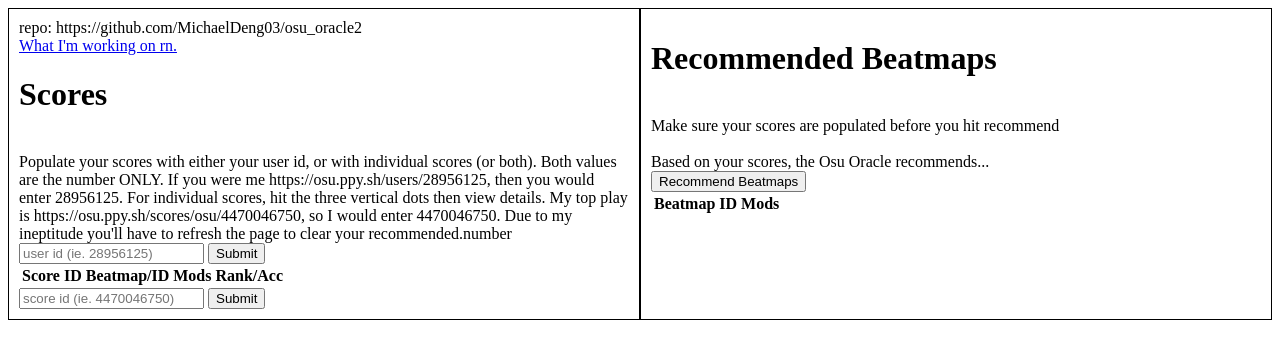
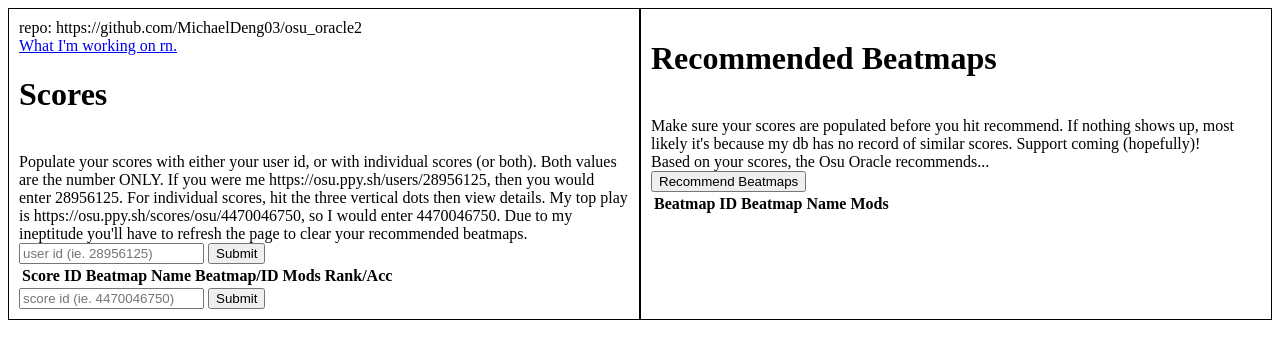
Before and after one commit to MichaelDeng03/osu_oracle, a Flask app: page / in a window 1280 px wide. Shown: the top 359 px of the page. Run offline with Flask 3, Linux system fonts and the light colour scheme; lists and menus that the app fills with data are empty; parts of the project's set-up code (start-up, migrations or seed data) failed here and were passed over.

Commit message:
added links and bm name to webpage

```diff
--- a/backend/app.py
+++ b/backend/app.py
@@ -5,19 +5,29 @@ import gensim
 import numpy as np
 from ossapi import Ossapi
 import sqlite3
+import threading
 
 sys.path.insert(0, "../")
-from data.classes import Score
+from data.classes import Score, Beatmap, Beatmapset
 from osu_access_token import client_id, client_secret
 
 app = Flask(__name__)
 api = Ossapi(client_id, client_secret)
-# conn = sqlite3.connect("../data/osu.db")
-
+conn = sqlite3.connect(
+    "../data/osu.db", check_same_thread=False
+)  # DANGER DANGER: need to lock acquire manually
+lock = threading.Lock()
 word2vec_model = gensim.models.Word2Vec.load("../Models/w2v_model/w2v_model")
-NN = NearestNeighbors(n_neighbors=100, algorithm="ball_tree").fit(
+NN_std = NearestNeighbors(n_neighbors=100, algorithm="ball_tree").fit(
     word2vec_model.wv.vectors
 )
+# word2vec_model_noHD = gensim.models.Word2Vec.load(
+#     "../Models/w2v_model_noHD/w2v_model_noHD"
+# )
+# NN_noHD = NearestNeighbors(n_neighbors=100, algorithm="ball_tree").fit(
+#     word2vec_model_noHD.wv.vectors
+# )
+
 mod_enums = [
     "None",  # 0
     "NoFail",  # 1
@@ -53,6 +63,16 @@ mod_enums = [
     "Mirror",
 ]
 
+NF = 1
+HD = 8  # Removed only for no HD
+SD = 32
+NC = 512
+SO = 4096
+PF = 16384
+SV2 = 536870912
+standard_removed_mods = NF | SD | NC | SO | PF | SV2
+noHD_removed_mods = NF | SD | NC | SO | PF | SV2 | HD
+
 
 def mod_enum_to_names(mod_enum):
     mod_enum = bin(mod_enum)[2:] + "0"
@@ -85,6 +105,54 @@ def home():
     return render_template("index.html")
 
 
+def get_beatmap_name(beatmap_id):
+    conn = sqlite3.connect("../data/osu.db")
+    cursor = conn.cursor()
+    try:
+        query = f"SELECT version, beatmapset_id FROM beatmaps WHERE beatmap_id = {beatmap_id}"
+        cursor.execute(query)
+        version, beatmapset_id = cursor.fetchone()
+        query = f"SELECT title FROM beatmapsets WHERE beatmapset_id = {beatmapset_id}"
+        title = cursor.execute(query).fetchone()[0]
+    except Exception as e:
+        print(e)
+        beatmap = Beatmap(api.beatmap(beatmap_id))
+        beatmapset = Beatmapset(api.beatmapset(beatmap.beatmapset_id))
+
+        lock.acquire()
+        beatmap.insert(cursor)
+        beatmapset.insert(cursor)
+        conn.commit()
+        lock.release()
+        title = beatmapset.title
+        version = beatmap.version
+
+    finally:
+        return f"{title} [{version}]"
+
+
+def get_beatmap_link(beatmap_id):
+    conn = sqlite3.connect("../data/osu.db")
+    cursor = conn.cursor()
+    try:
+        query = f"SELECT beatmapset_id FROM beatmaps WHERE beatmap_id = {beatmap_id}"
+        beatmapset_id = cursor.execute(query).fetchone()[0]
+        query = f"SELECT beatmapset_link FROM beatmapsets WHERE beatmapset_id = {beatmapset_id}"
+    except Exception as e:
+        print(e)
+        beatmap = Beatmap(api.beatmap(beatmap_id))
+        beatmapset = Beatmapset(api.beatmapset(beatmap.beatmapset_id))
+        beatmapset_id = beatmap.beatmapset_id
+
+        lock.acquire()
+        beatmap.insert(cursor)
+        beatmapset.insert(cursor)
+        conn.commit()
+        lock.release()
+    finally:
+        return f"https://osu.ppy.sh/beatmapsets/{beatmapset_id}#osu/{beatmap_id}"
+
+
 @app.route("/get_user_scores/<int:user_id>")
 def get_user_scores(user_id):
     try:
@@ -94,6 +162,7 @@ def get_user_scores(user_id):
             try:
                 score = Score(score)
                 scores.append(score)
+                score.name = get_beatmap_name(score.beatmap_id)
             except Exception as e:
                 print(f"Error creating score object: {e}")
                 continue
@@ -122,7 +191,6 @@ def predict_beatmaps():
     input: user_scores = list of bm_id-mods_enum
     returns: beatmaps = jsonified list of bm_ids-mods_enum
     """
-
     data = request.json
     user_scores = data.get("user_scores")
     # Need to decode mod names back to enum
@@ -135,29 +203,34 @@ def predict_beatmaps():
     for score in scores:
         bm_id, mod_enum = score.split("-")
         mod_enum = int(mod_enum)
-        NC = 512
-        SD = 32
-        SO = 4096
-        PF = 16384
-        mod_enum &= ~NC
-        mod_enum &= ~SD
-        mod_enum &= ~SO
-        mod_enum &= ~PF
+        mod_enum &= ~standard_removed_mods
+
         user_scores.append(score)
 
     user_scores = [
         score for score in user_scores if score in word2vec_model.wv.index_to_key
     ]
     user_scores = [word2vec_model.wv[score] for score in user_scores]
-    distances, indices = NN.kneighbors([np.mean(user_scores, axis=0)])
-    beatmaps = [word2vec_model.wv.index_to_key[i] for i in indices[0]]
+    distances, indices = NN_std.kneighbors([np.mean(user_scores, axis=0)])
+    beatmaps_and_mods = [word2vec_model.wv.index_to_key[i] for i in indices[0]]
 
-    beatmaps = [
-        [beatmap.split("-")[0], mod_enum_to_names(int(beatmap.split("-")[1]))]
-        for beatmap in beatmaps
-    ]
+    rows = []
+    for beatmap_and_mods in beatmaps_and_mods:
+        beatmap_id, mods = beatmap_and_mods.split("-")
+        mods = int(mods)
+        mods = mod_enum_to_names(mods)
+        title = get_beatmap_name(beatmap_id)
 
-    return jsonify(beatmaps)
+        rows.append(
+            {
+                "beatmap_id": beatmap_id,
+                "mods": mods,
+                "title": title,
+                "beatmap_link": get_beatmap_link(beatmap_id),
+            }
+        )
+
+    return jsonify(rows)
 
 
 if __name__ == "__main__":
--- a/backend/static/script.js
+++ b/backend/static/script.js
@@ -16,8 +16,6 @@ document.addEventListener('DOMContentLoaded', () => {
     getRecommendedBeatmaps.addEventListener('click', () => {
         fetchRecommendedBeatmaps();
     });
-
-
 });
 
 function fetchUserTopScores(userID) {
@@ -34,16 +32,21 @@ function addUserTopScores(userScores) {
     userScores.forEach(score => {
         const newRow = tableBody.insertRow(-1);
         const scoreIDCell = newRow.insertCell(0);
-        const beatmapCell = newRow.insertCell(1);
-        const modsCell = newRow.insertCell(2);
-        const rankCell = newRow.insertCell(3);
-        const removeCell = newRow.insertCell(4);
+        const beatmapNameCell = newRow.insertCell(1);
+        const beatmapCell = newRow.insertCell(2);
+        const modsCell = newRow.insertCell(3);
+        const rankCell = newRow.insertCell(4);
+        const removeCell = newRow.insertCell(5);
 
-        removeCell.innerHTML = '<button onclick="removeRow(this)">Remove</button>';
-        scoreIDCell.textContent = score.id;
+        const scoreLink = document.createElement('a');
+        scoreLink.href = 'https://osu.ppy.sh/scores/osu/' + score.score_id;
+        scoreLink.textContent = score.score_id;
+        scoreIDCell.appendChild(scoreLink);
+        beatmapNameCell.textContent = score.name;
         beatmapCell.textContent = score.beatmap_id;
         modsCell.textContent = score.mods;
         rankCell.textContent = score.rank;
+        removeCell.innerHTML = '<button onclick="removeRow(this)">Remove</button>';
     });
 }
 
@@ -77,10 +80,12 @@ function removeRow(button) {
 
 function fetchRecommendedBeatmaps() {
     const userScores = document.getElementById('scoresTableBody').rows;
+    // const model = document.getElementById('model_select').value;
     const userScoresArray = [];
+
     for (let i = 0; i < userScores.length; i++) {
-        bm_id = userScores[i].cells[1].innerHTML;
-        mods = userScores[i].cells[2].innerHTML;
+        bm_id = userScores[i].cells[2].innerHTML;
+        mods = userScores[i].cells[3].innerHTML;
         userScoresArray.push(bm_id + '-' + mods);
     }
 
@@ -98,17 +103,24 @@ function fetchRecommendedBeatmaps() {
 
 function addRecommendedBeatmaps(recommendedBeatmaps) {
     const tableBody = document.getElementById('recommendedBeatmapsBody');
-    // Clear tableBOdy
+    // Clear tableBody
     tableBody.innerHTML = '';
 
     // For each recommended
     recommendedBeatmaps.forEach(beatmap => {
+
         const newRow = tableBody.insertRow(-1);
         const beatmapIDCell = newRow.insertCell(0);
-        const mods = newRow.insertCell(1);
+        const beatmapLink = document.createElement('a');
+        const beatmapName = newRow.insertCell(1);
+        const mods = newRow.insertCell(2);
 
-        beatmapIDCell.textContent = beatmap[0];
-        mods.textContent = beatmap[1];
+        // beatmapIDCell.textContent = beatmap['beatmap_id'];
+        beatmapLink.href = beatmap['beatmap_link'];
+        beatmapLink.textContent = beatmap['beatmap_id'];
+        beatmapIDCell.appendChild(beatmapLink);
+        beatmapName.textContent = beatmap['title'];
+        mods.textContent = beatmap['mods'];
     });
 
 
--- a/backend/templates/index.html
+++ b/backend/templates/index.html
@@ -33,16 +33,17 @@
 <body>
     <div class="table">
         <div class="column1">
-            repo: https://github.com/MichaelDeng03/osu_oracle2 <br>
-            <a href="/wip"> What I'm working on rn. </a>
+            repo: https://github.com/MichaelDeng03/osu_oracle2
+            <br> <a href="/wip"> What I'm working on rn. </a>
             <h1> Scores</h1>
-            <br> Populate your scores with either your user id, or with individual scores (or both). Both values are the
-            number ONLY. If you were me https://osu.ppy.sh/users/28956125, then you would enter 28956125. For individual
-            scores, hit the three vertical dots then view details. My top play is
-            https://osu.ppy.sh/scores/osu/4470046750, so I would enter 4470046750. Due to my ineptitude you'll have to
-            refresh the page to clear your recommended.number</br>
+            <br> Populate your scores with either your user id, or with individual scores (or both). Both values are the number ONLY. If you were me https://osu.ppy.sh/users/28956125, then you would enter 28956125. For individual scores, hit the three vertical dots then view details. My top play is https://osu.ppy.sh/scores/osu/4470046750, so I would enter 4470046750. Due to my ineptitude you'll have to refresh the page to clear your recommended beatmaps.
+            <!-- <br> The No HD model disregards HD. HD is pretty much just a preference mod. This should help with too many HR recommendations.  -->
 
-            <input type="number" id="userID" placeholder="user id (ie. 28956125)">
+            <!-- <select name = "Model Select" id = "model_select">
+                <option value = "standard_model"> Standard Model </option>
+                <option value = "no_hd_model"> No HD Model </option>
+            </select> -->
+            <br> <input type="number" id="userID" placeholder="user id (ie. 28956125)">
             <input type="button" id="submitUserID" value="Submit">
 
             <div>
@@ -50,6 +51,7 @@
                     <thead>
                         <tr>
                             <th> Score ID </th>
+                            <th> Beatmap Name </th>
                             <th> Beatmap/ID </th>
                             <th> Mods </th>
                             <th> Rank/Acc </th>
@@ -67,7 +69,7 @@
 
         <div class="column2">
             <h1> Recommended Beatmaps</h1>
-            <br> Make sure your scores are populated before you hit recommend </br>
+            <br> Make sure your scores are populated before you hit recommend. If nothing shows up, most likely it's because my db has no record of similar scores. Support coming (hopefully)!
             <br> Based on your scores, the Osu Oracle recommends... </br>
             <input type="button" id="recommendBeatmaps" value="Recommend Beatmaps">
 
@@ -76,6 +78,7 @@
                     <thead>
                         <tr>
                             <th> Beatmap ID </th>
+                            <th> Beatmap Name </th>
                             <th> Mods </th>
                         </tr>
                     </thead>
--- a/data/classes.py
+++ b/data/classes.py
@@ -76,7 +76,7 @@ class Beatmap:
                 self.length_seconds,
                 self.author_id,
                 self.mode_int,
-                self.version
+                self.version,
             ),
         )
 
@@ -208,6 +208,7 @@ class Score:
     rank: str
     created_at: str  # ISO 8601
     mode: int
+    name: str
 
     def __init__(self, score: ossapi.models.Score):
         self.score_id = getattr(score, "id", None)
@@ -247,6 +248,8 @@ class Score:
         self.created_at = datetime.strftime(self.created_at, "%Y-%m-%d %H:%M:%S")
         self.mode = getattr(score, "mode_int", None)
 
+        self.name = None
+
     def insert(self, cursor):
         """Inserts into scores table"""
         sql = """
@@ -284,6 +287,7 @@ class Beatmapset:
     """
     Keeps select attributes from ossapi.models.Beatmapset
     """
+
     beatmapset_id: int
     language: str
     nsfw: bool
```
Also changed, not shown: 2 other files.
